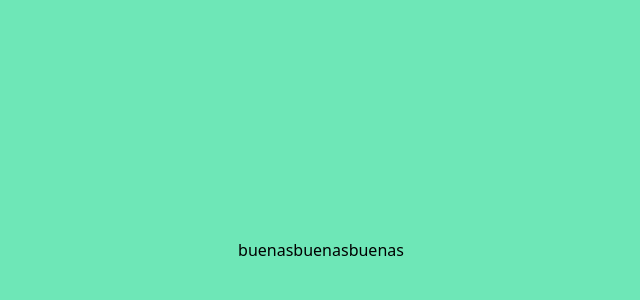
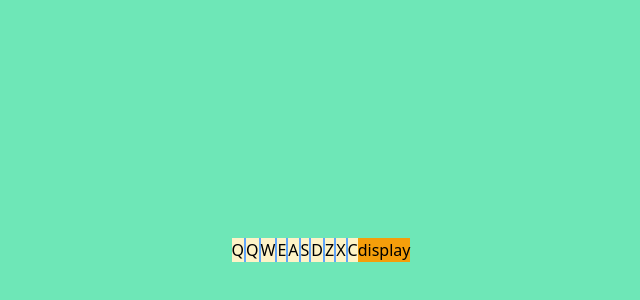
Before and after one commit to Trefu/drum-machine, a React (Create React App) app: page / in a window 1280 px wide. Shown: the part 150-450 px from the top of the page, without its empty margins (319-959 px from the left). Built offline with nearby package versions, Linux system fonts and the light colour scheme.

Commit message:
drumpad,drumpads container, display created

```diff
--- a/src/App.jsx
+++ b/src/App.jsx
@@ -1,4 +1,6 @@
 import { useState } from "react";
+import { Display } from "./components/Display";
+import { Drumpads } from "./containers/DrumPads";
 
 function App() {
   const [on, setOn] = useState(true)
@@ -10,13 +12,18 @@ function App() {
     yellow: 'yellow-100'
 
   }
+
+
   return (
-    <div className={`bg-${colors.green} min-h-screen flex justify-center items-center `} >
-      <h1>buenas</h1>
-      <h1>buenas</h1>
-      <h1>buenas</h1>
-    </div>
-  );
+    <div id='drum-machine' className={`bg-${colors.green} min-h-screen flex justify-center items-center `} >
+      <Drumpads colors={colors} />
+
+
+      <Display colors={colors} />
+
+    </div >
+
+  )
 }
 
 export default App;
--- /dev/null
+++ b/src/components/Display.jsx
@@ -0,0 +1,7 @@
+export const Display = ({ colors }) => {
+    return (
+        <div id='display' className={`bg-${colors.yellowStrong}`}>
+            display
+        </div>
+    )
+}
--- /dev/null
+++ b/src/components/DrumPad.jsx
@@ -0,0 +1,6 @@
+
+export const DrumPad = ({ sound, colors }) => {
+    console.log(sound)
+    return <button id={sound.key} className={`drum-pad bg-${colors.yellow}`}> {sound.key}</button>
+
+}
--- /dev/null
+++ b/src/containers/DrumPads.jsx
@@ -0,0 +1,56 @@
+import { useState } from "react"
+import { DrumPad } from "../components/DrumPad"
+
+export const Drumpads = ({ colors }) => {
+    const sounds = [
+        {
+            key: 'Q',
+            sound: 'https://s3.amazonaws.com/freecodecamp/drums/Heater-1.mp3'
+        },
+        {
+            key: 'Q',
+            sound: 'https://s3.amazonaws.com/freecodecamp/drums/Heater-1.mp3'
+        },
+        {
+            key: 'W', sound: 'https://s3.amazonaws.com/freecodecamp/drums/Heater-2.mp3'
+        },
+        {
+            key: 'E',
+            sound: 'https://s3.amazonaws.com/freecodecamp/drums/Heater-3.mp3'
+        },
+        {
+            key: 'A',
+            sound: 'https://s3.amazonaws.com/freecodecamp/drums/Heater-4_1.mp3'
+        },
+        {
+            key: 'S',
+            sound: 'https://s3.amazonaws.com/freecodecamp/drums/Heater-6.mp3'
+        },
+        {
+            key: 'D',
+            sound: 'https://s3.amazonaws.com/freecodecamp/drums/Dsc_Oh.mp3'
+        },
+        {
+            key: 'Z',
+            sound: 'https://s3.amazonaws.com/freecodecamp/drums/Kick_n_Hat.mp3'
+        },
+        {
+            key: 'X',
+            sound: 'https://s3.amazonaws.com/freecodecamp/drums/RP4_KICK_1.mp3'
+        },
+        {
+            key: 'C',
+            sound: 'https://s3.amazonaws.com/freecodecamp/drums/Cev_H2.mp3'
+        }
+
+    ]
+
+    return (
+
+        <div className={`flex bg-${colors.blueStrong} gap-0.5`}>
+            {sounds.map((s) => <DrumPad colors={colors} sound={s} />)}
+
+        </div>
+
+    )
+}
```
